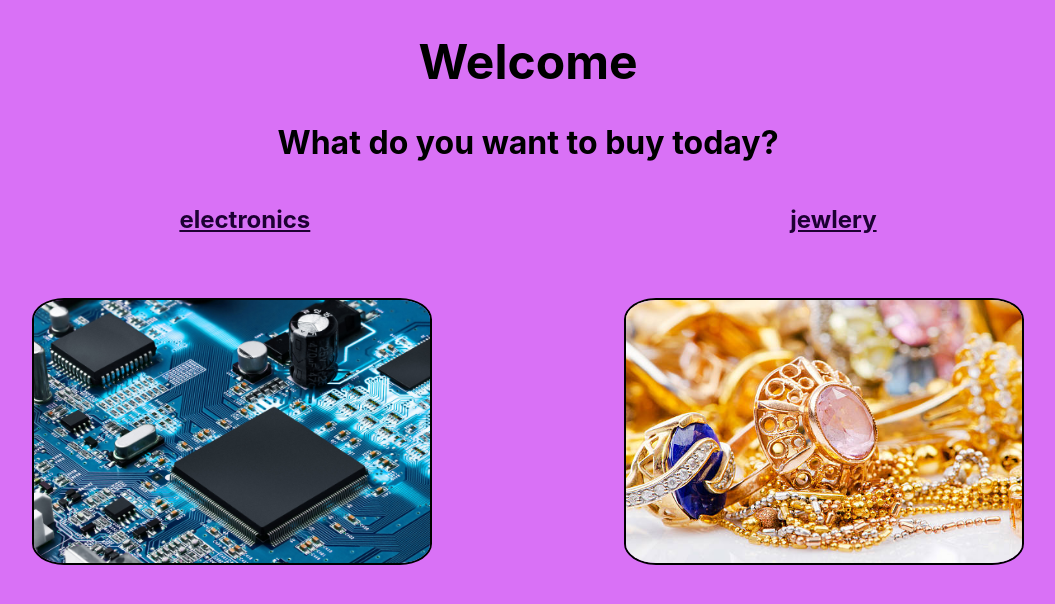
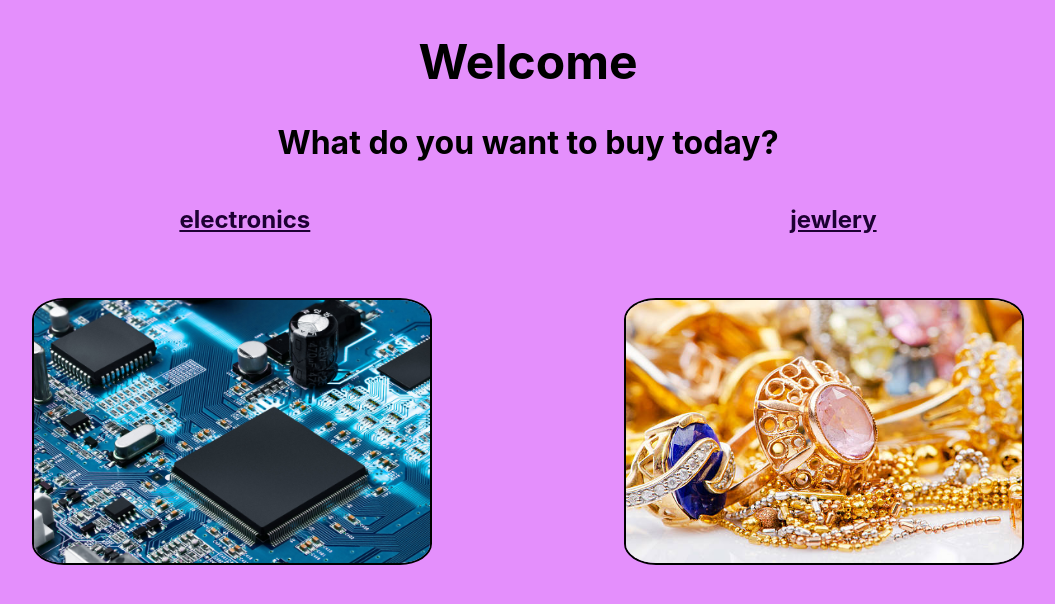
Before and after one commit to ahuva12/fake-store, a React (Create React App) app: page / in a window 1280 px wide. Shown: the top 604 px of the page, without its empty margins (112-1167 px from the left). Built offline with nearby package versions, Linux system fonts and the light colour scheme.

Commit message:
modify css

```diff
--- a/src/css/Product.module.css
+++ b/src/css/Product.module.css
@@ -1,5 +1,5 @@
 .Product {
-    background-color: rgb(222, 162, 242);
+    background-color: rgb(230, 185, 245);
     display: flex;
     flex-direction: column;
     align-items: center;
--- a/src/index.css
+++ b/src/index.css
@@ -10,7 +10,7 @@ body {
     sans-serif;
   -webkit-font-smoothing: antialiased;
   -moz-osx-font-smoothing: grayscale;
-  background-color: rgb(217, 113, 246);
+  background-color: rgb(228, 143, 252);
 }
 
 code {
```
